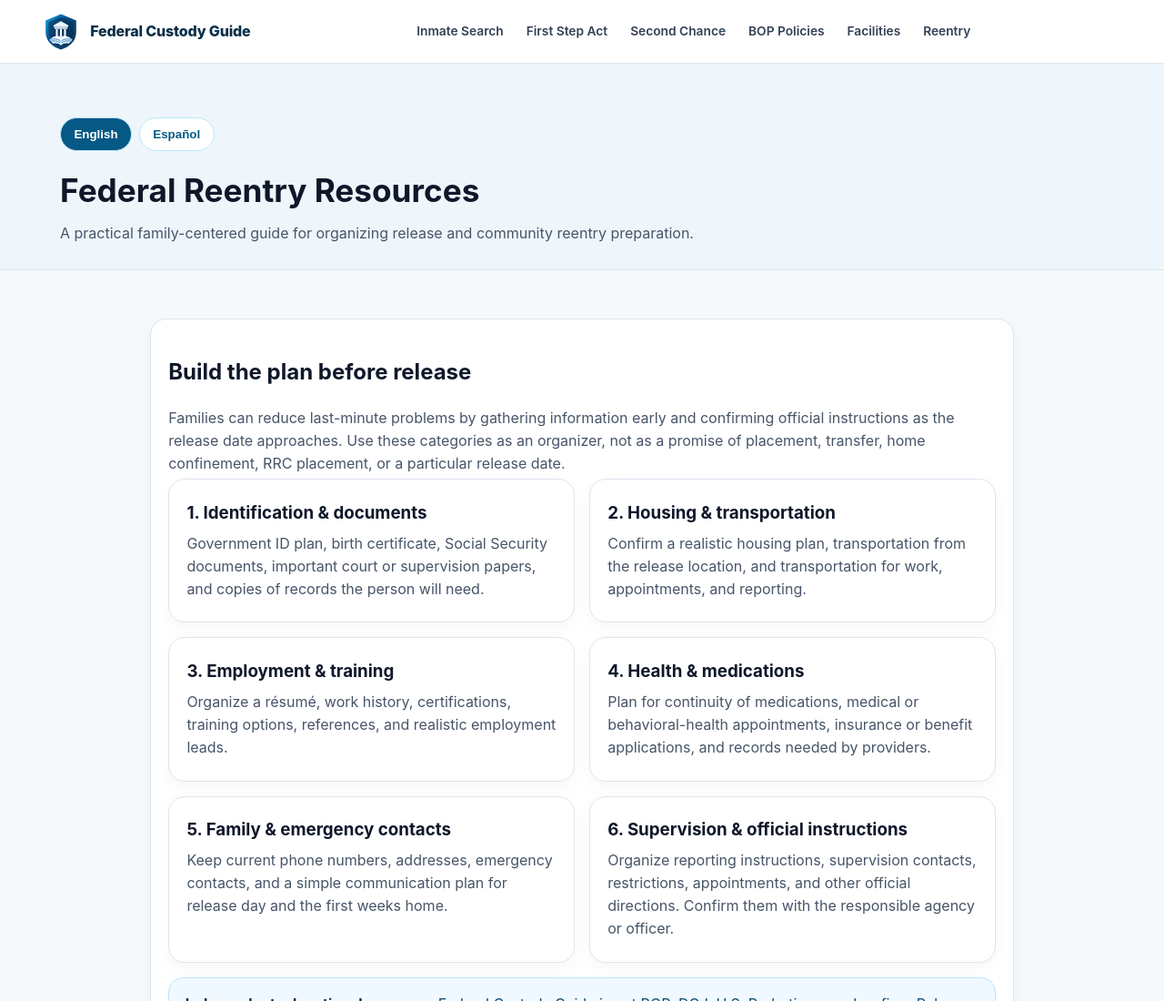
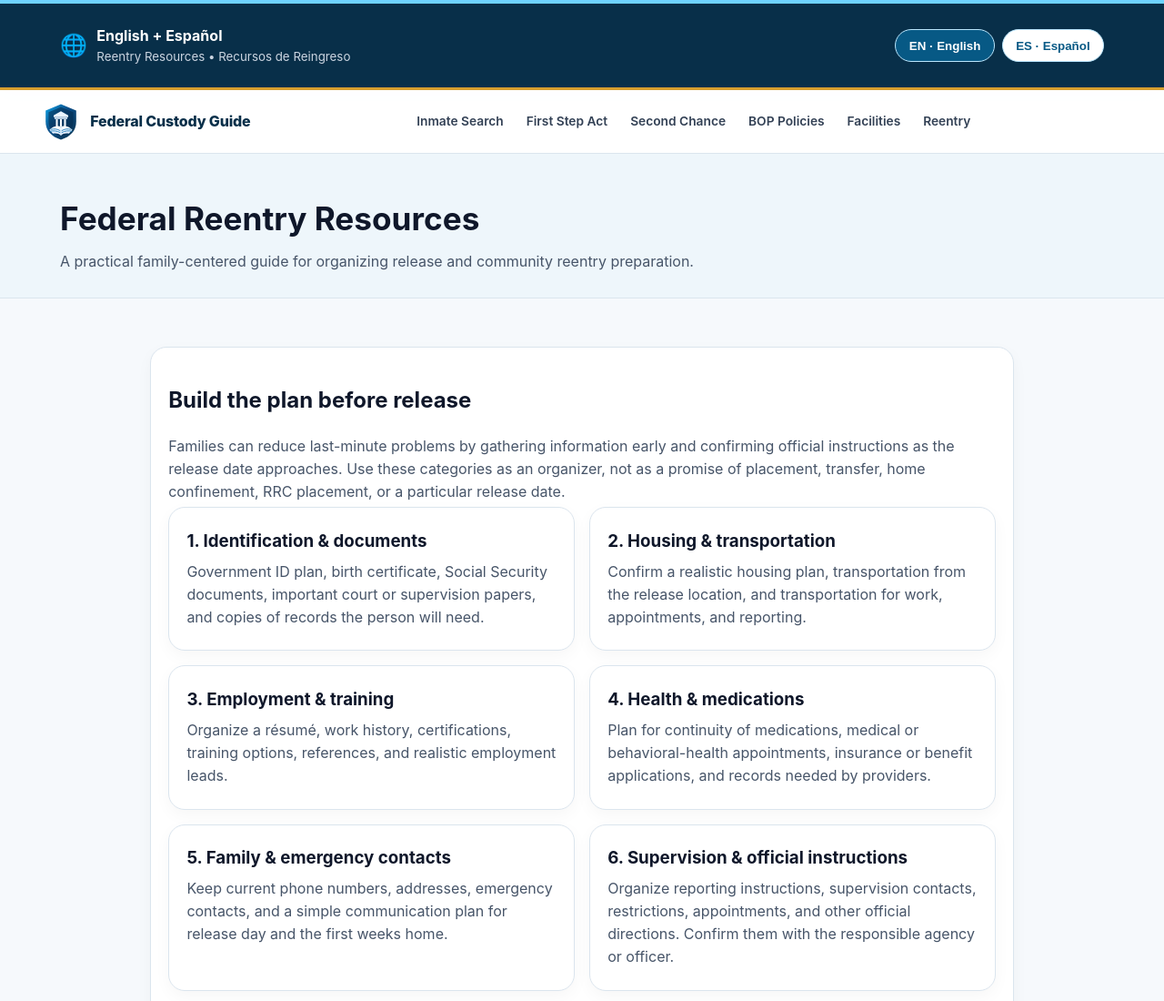
Before and after one commit to coregenesis07-ai/coregenisis-locator, a website: page reentry-resources/index.html in a window 1280 px wide. Shown: the top 1100 px of the page at 91% size. Drawn offline with Linux system fonts and the light colour scheme.

Commit message:
Standardize bilingual banner on reentry-resources

```diff
--- a/reentry-resources/index.html
+++ b/reentry-resources/index.html
@@ -11,7 +11,7 @@
 <meta property="og:url" content="https://federalcustodyguide.com/reentry-resources/">
 <link rel="icon" href="/favicon.svg" type="image/svg+xml"><link rel="stylesheet" href="../styles.css"><style>.page-lang{display:flex;gap:.5rem;flex-wrap:wrap;margin:1rem 0}.page-lang button{border:1px solid #bae6fd;background:#fff;color:#075985;border-radius:999px;padding:.6rem .9rem;font-weight:800}.page-lang button.active{background:#075985;color:#fff}.lang-es{display:none}body[data-lang="es"] .lang-en{display:none}body[data-lang="es"] .lang-es{display:initial}body[data-lang="es"] div.lang-es{display:block}body[data-lang="es"] span.lang-es{display:inline}.reentry-grid{display:grid;grid-template-columns:repeat(2,minmax(0,1fr));gap:1rem}@media(max-width:700px){.reentry-grid{grid-template-columns:1fr}}</style>
 </head>
-<body data-lang="en">
+<body data-lang="en"><div class="language-awareness-bar" style="background:#082f49;color:#fff;border-bottom:3px solid #d69e2e"><div style="max-width:1180px;margin:auto;padding:.75rem 1rem;display:flex;align-items:center;justify-content:space-between;gap:1rem;flex-wrap:wrap"><div style="display:flex;align-items:center;gap:.65rem"><span style="font-size:1.5rem">🌐</span><div><strong>English + Español</strong><small style="display:block;color:#cbd5e1">Reentry Resources • Recursos de Reingreso</small></div></div><div class="page-lang" aria-label="Language / Idioma"><button type="button" data-set-lang="en" class="active">EN · English</button><button type="button" data-set-lang="es">ES · Español</button></div></div></div>
 <header class="site-header"><div class="header-inner">
 <a class="brand" href="/"><span class="brand-mark">F</span><span class="brand-copy"><strong>Federal Custody Guide</strong><small>by Coregenisis</small></span></a>
 <nav class="nav" aria-label="Primary">
@@ -19,7 +19,6 @@
 </nav></div></header>
 <main id="main">
 <section class="page-header"><div class="container">
-<div class="page-lang" aria-label="Language / Idioma"><button type="button" data-set-lang="en" class="active">English</button><button type="button" data-set-lang="es">Español</button></div>
 <h1><span class="lang-en">Federal Reentry Resources</span><span class="lang-es">Recursos Federales de Reingreso</span></h1>
 <p><span class="lang-en">A practical family-centered guide for organizing release and community reentry preparation.</span><span class="lang-es">Una guía práctica centrada en la familia para organizar la preparación para la liberación y el reingreso a la comunidad.</span></p>
 </div></section>
```
